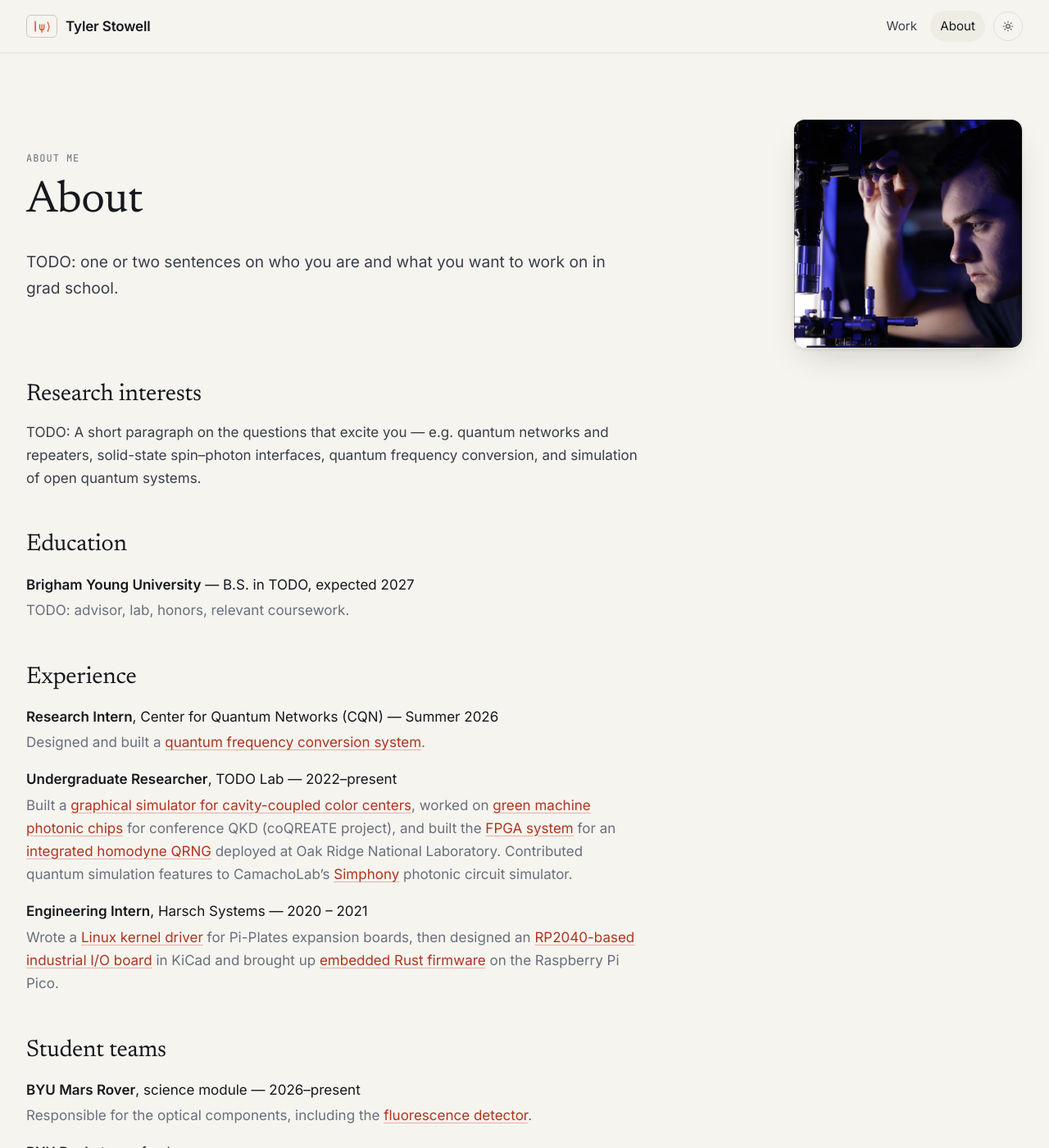
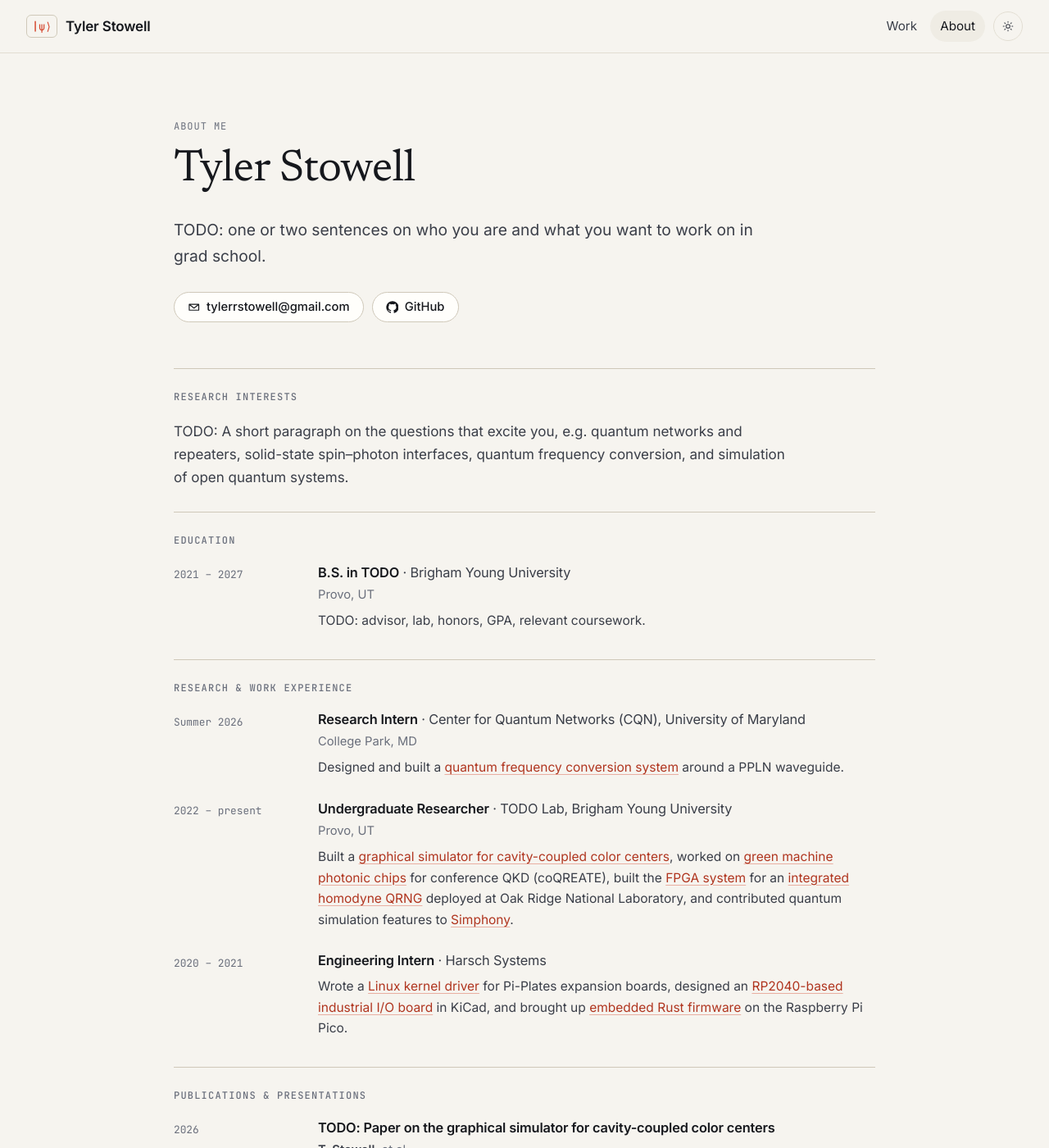
Before and after one commit to tystowell/tystowell.github.io, a Jekyll site: the page built from about.md, in a window 1280 px wide and 1400 px high. Shown: the whole window at 82% size. Built offline with Jekyll 4.4.1, drawn with Linux system fonts in a browser that asks for light colours; some of the changed text lies outside the part shown.

Commit message:
Work on about me page

```diff
--- /dev/null
+++ b/_data/resume.yml
@@ -0,0 +1,54 @@
+# Content for the About page (rendered by _layouts/resume.html).
+# Each entry: dates, title, org, optional location, a one-line detail, and optional links.
+# Keep entries newest first. Markdown and site links work in `detail`.
+
+education:
+  - dates: "2021 – 2027"
+    title: "B.S. in TODO"
+    org: Brigham Young University
+    location: Provo, UT
+    detail: "TODO: advisor, lab, honors, GPA, relevant coursework."
+
+experience:
+  - dates: Summer 2026
+    title: Research Intern
+    org: Center for Quantum Networks (CQN), University of Maryland
+    location: College Park, MD
+    detail: "Designed and built a [quantum frequency conversion system](/work/quantum-frequency-conversion/) around a PPLN waveguide."
+  - dates: 2022 – present
+    title: Undergraduate Researcher
+    org: "TODO Lab, Brigham Young University"
+    location: Provo, UT
+    detail: >-
+      Built a [graphical simulator for cavity-coupled color centers](/work/color-center-memory-simulator/),
+      worked on [green machine photonic chips](/work/green-machine-passive/) for conference QKD (coQREATE),
+      built the [FPGA system](/work/qrng-fpga/) for an [integrated homodyne QRNG](/work/homodyne-qrng/)
+      deployed at Oak Ridge National Laboratory, and contributed quantum simulation features to
+      [Simphony](/work/simphony/).
+  - dates: 2020 – 2021
+    title: Engineering Intern
+    org: Harsch Systems
+    detail: >-
+      Wrote a [Linux kernel driver](/work/pi-plate-kernel-driver/) for Pi-Plates expansion boards, designed an
+      [RP2040-based industrial I/O board](/work/rp2040-board/) in KiCad, and brought up
+      [embedded Rust firmware](/work/embedded-rust-rp2040/) on the Raspberry Pi Pico.
+
+teams:
+  - dates: 2026 – present
+    title: Science module, optics
+    org: BYU Mars Rover
+    detail: "Responsible for the optical components, including the [fluorescence detector](/work/byu-mars-rover/)."
+  - dates: "2022"
+    title: New-member competition
+    org: BYU Rocketry
+    detail: "Built a [rocket designed to reach a target altitude](/work/byu-rocketry/), placing third of around 40 teams."
+
+skills:
+  - label: Simulation
+    items: "TODO (Python, NumPy/SciPy, QuTiP, Julia, …)"
+  - label: Experimental
+    items: "TODO (free-space & fiber optics, nonlinear optics, single-photon detection, …)"
+  - label: Embedded & hardware
+    items: Rust, RP2040 / Cortex-M, KiCad PCB design
+  - label: Software
+    items: Python, Java, JavaScript, C, TensorFlow, Git
--- /dev/null
+++ b/_includes/resume-entries.html
@@ -0,0 +1,10 @@
+{%- for e in include.entries -%}
+<div class="cv-row">
+  <p class="cv-dates mono">{{ e.dates }}</p>
+  <div class="cv-body">
+    <h3 class="cv-title">{{ e.title }}{% if e.org %}<span class="cv-org"> · {{ e.org }}</span>{% endif %}</h3>
+    {% if e.location %}<p class="cv-meta">{{ e.location }}</p>{% endif %}
+    {% if e.detail %}<div class="cv-detail">{{ e.detail | replace: "](/", "](__BASE__/" | replace: "__BASE__", site.baseurl | markdownify }}</div>{% endif %}
+  </div>
+</div>
+{%- endfor -%}
--- /dev/null
+++ b/_layouts/resume.html
@@ -0,0 +1,55 @@
+---
+layout: default
+---
+{%- assign cv = site.data.resume -%}
+<article class="container page cv">
+  <header class="cv-header">
+    {% if page.eyebrow %}<p class="eyebrow mono">{{ page.eyebrow }}</p>{% endif %}
+    <h1>{{ page.title }}</h1>
+    {% if page.lede %}<p class="lede">{{ page.lede }}</p>{% endif %}
+    <div class="cv-actions">
+      {% if site.author.cv != "" %}<a class="btn btn-primary" href="{{ site.author.cv | relative_url }}" download>{% include icon.html name="file" %} Download CV</a>{% endif %}
+      {% if site.author.email != "" %}<a class="btn" href="mailto:{{ site.author.email }}">{% include icon.html name="mail" %} {{ site.author.email }}</a>{% endif %}
+      {% if site.author.github != "" %}<a class="btn" href="https://github.com/{{ site.author.github }}">{% include icon.html name="github" %} GitHub</a>{% endif %}
+      {% if site.author.scholar != "" %}<a class="btn" href="{{ site.author.scholar }}">{% include icon.html name="scholar" %} Scholar</a>{% endif %}
+    </div>
+  </header>
+
+  <section class="cv-section">
+    <h2 class="cv-heading mono">Research interests</h2>
+    <div class="cv-prose">{{ content }}</div>
+  </section>
+
+  {% if cv.education %}<section class="cv-section"><h2 class="cv-heading mono">Education</h2>{% include resume-entries.html entries=cv.education %}</section>{% endif %}
+  {% if cv.experience %}<section class="cv-section"><h2 class="cv-heading mono">Research & work experience</h2>{% include resume-entries.html entries=cv.experience %}</section>{% endif %}
+
+  {% if site.data.publications.size > 0 %}
+  <section class="cv-section">
+    <h2 class="cv-heading mono">Publications & presentations</h2>
+    {% for pub in site.data.publications %}
+    <div class="cv-row">
+      <p class="cv-dates mono">{{ pub.year }}</p>
+      <div class="cv-body">
+        <h3 class="cv-title">{% if pub.url != "" %}<a href="{{ pub.url }}">{{ pub.title }}</a>{% else %}{{ pub.title }}{% endif %}</h3>
+        <p class="cv-meta">{{ pub.authors | replace: "T. Stowell", "<strong>T. Stowell</strong>" }}</p>
+        <p class="cv-meta"><em>{{ pub.venue }}</em> <span class="cv-tag mono">{{ pub.type }}</span></p>
+      </div>
+    </div>
+    {% endfor %}
+  </section>
+  {% endif %}
+
+  {% if cv.teams %}<section class="cv-section"><h2 class="cv-heading mono">Student teams</h2>{% include resume-entries.html entries=cv.teams %}</section>{% endif %}
+
+  {% if cv.skills %}
+  <section class="cv-section">
+    <h2 class="cv-heading mono">Skills</h2>
+    {% for s in cv.skills %}
+    <div class="cv-row cv-row-tight">
+      <p class="cv-dates mono">{{ s.label }}</p>
+      <div class="cv-body"><p class="cv-skill">{{ s.items }}</p></div>
+    </div>
+    {% endfor %}
+  </section>
+  {% endif %}
+</article>
--- a/about.md
+++ b/about.md
@@ -1,69 +1,13 @@
 ---
-title: About
+title: Tyler Stowell
 permalink: /about/
+layout: resume
 eyebrow: About me
-photo: /assets/img/tyler-lab.jpg
-photo_alt: Tyler adjusting a micrometer stage under a microscope in the lab
 lede: "TODO: one or two sentences on who you are and what you want to work on in grad school."
 ---
 
-<!-- Everything below is ordinary Markdown. Replace the TODOs with your own content. -->
+<!-- This paragraph appears under "Research interests". The rest of the page comes from _data/resume.yml
+     and _data/publications.yml. -->
 
-## Research interests
-
-TODO: A short paragraph on the questions that excite you — e.g. quantum networks and repeaters,
+TODO: A short paragraph on the questions that excite you, e.g. quantum networks and repeaters,
 solid-state spin–photon interfaces, quantum frequency conversion, and simulation of open quantum systems.
-
-## Education
-
-**Brigham Young University** — B.S. in TODO, expected 2027
-: TODO: advisor, lab, honors, relevant coursework.
-
-## Experience
-
-<!-- Newest first. -->
-
-**Research Intern**, Center for Quantum Networks (CQN) — Summer 2026
-: Designed and built a [quantum frequency conversion system]({{ '/work/quantum-frequency-conversion/' | relative_url }}).
-
-**Undergraduate Researcher**, TODO Lab — 2022–present
-: Built a [graphical simulator for cavity-coupled color centers]({{ '/work/color-center-memory-simulator/' | relative_url }}),
-  worked on [green machine photonic chips]({{ '/work/green-machine-passive/' | relative_url }}) for conference QKD
-  (coQREATE project), and built the [FPGA system]({{ '/work/qrng-fpga/' | relative_url }}) for an [integrated homodyne QRNG]({{ '/work/homodyne-qrng/' | relative_url }})
-  deployed at Oak Ridge National Laboratory. Contributed quantum simulation features to CamachoLab's
-  [Simphony]({{ '/work/simphony/' | relative_url }}) photonic circuit simulator.
-
-**Engineering Intern**, Harsch Systems — 2020 – 2021
-: Wrote a [Linux kernel driver]({{ '/work/pi-plate-kernel-driver/' | relative_url }}) for Pi-Plates expansion boards, then designed an [RP2040-based industrial I/O board]({{ '/work/rp2040-board/' | relative_url }}) in KiCad and
-  brought up [embedded Rust firmware]({{ '/work/embedded-rust-rp2040/' | relative_url }}) on the Raspberry Pi Pico.
-
-## Student teams
-
-**BYU Mars Rover**, science module — 2026–present
-: Responsible for the optical components, including the [fluorescence detector]({{ '/work/byu-mars-rover/' | relative_url }}).
-
-**BYU Rocketry** — freshman year
-: Built a [rocket designed to reach a target altitude]({{ '/work/byu-rocketry/' | relative_url }}).
-
-## Publications & presentations
-
-{% if site.data.publications.size > 0 %}
-<ul class="pubs">
-{% for pub in site.data.publications %}
-  <li>
-    <span class="pub-type mono">{{ pub.type }}</span>
-    <div>
-      {% if pub.url != "" %}<a href="{{ pub.url }}"><strong>{{ pub.title }}</strong></a>{% else %}<strong>{{ pub.title }}</strong>{% endif %}<br>
-      <span class="muted">{{ pub.authors }} · <em>{{ pub.venue }}</em>, {{ pub.year }}</span>
-    </div>
-  </li>
-{% endfor %}
-</ul>
-{% endif %}
-
-## Skills
-
-- **Simulation:** TODO (Python, NumPy/SciPy, QuTiP, Julia, …)
-- **Experimental:** TODO (free-space & fiber optics, nonlinear optics, single-photon detection, …)
-- **Embedded & hardware:** Rust, RP2040 / Cortex-M, KiCad PCB design
-- **Software:** Python, Java, JavaScript, C, TensorFlow, Git
--- a/assets/css/main.css
+++ b/assets/css/main.css
@@ -425,6 +425,32 @@ p { margin: 0 0 1em; }
 .prose dl dd { margin: .2em 0 0; color: var(--muted); }
 .prose mjx-container[display="true"] { overflow-x: auto; overflow-y: hidden; padding: .3em 0; }
 
+/* ---------- Résumé (About page) ---------- */
+.cv { max-width: 920px; }
+.cv-header { margin-bottom: 56px; }
+.cv-header .lede { margin-bottom: 1.4em; }
+.cv-actions { display: flex; flex-wrap: wrap; gap: 10px; }
+.cv-section { padding: 28px 0 8px; border-top: 1px solid var(--line-strong); }
+.cv-heading { font-size: .75rem; font-weight: 500; letter-spacing: .1em; text-transform: uppercase; color: var(--muted); margin: 0 0 20px; }
+.cv-row { display: grid; grid-template-columns: 9.5rem minmax(0, 1fr); gap: 24px; padding: 0 0 26px; }
+.cv-row-tight { padding-bottom: 12px; }
+.cv-dates { margin: 0; padding-top: .25em; font-size: .8rem; color: var(--muted); }
+.cv-title { font-family: var(--font-sans); font-size: 1.02rem; font-weight: 600; line-height: 1.4; margin: 0; color: var(--ink); }
+.cv-title a { text-decoration-color: var(--line-strong); }
+.cv-org { font-weight: 400; color: var(--ink-soft); }
+.cv-meta { margin: .2em 0 0; font-size: .92rem; color: var(--muted); }
+.cv-meta strong { color: var(--ink-soft); font-weight: 600; }
+.cv-detail { margin-top: .45em; color: var(--ink-soft); font-size: .97rem; }
+.cv-detail p, .cv-prose p { margin: 0; }
+.cv-detail a, .cv-prose a { color: var(--accent-ink); text-decoration-color: color-mix(in srgb, var(--accent) 40%, transparent); }
+.cv-prose { color: var(--ink-soft); padding-bottom: 20px; max-width: 70ch; }
+.cv-prose p + p { margin-top: 1em; }
+.cv-skill { margin: 0; color: var(--ink-soft); font-size: .97rem; }
+.cv-tag { font-size: .68rem; text-transform: uppercase; letter-spacing: .08em; border: 1px solid var(--line); border-radius: 999px; padding: 1px 8px; margin-left: 6px; font-style: normal; }
+@media (max-width: 640px) {
+  .cv-row { grid-template-columns: 1fr; gap: 4px; }
+}
+
 /* Publications list (About) */
 .pubs { list-style: none; padding: 0 !important; }
 .pubs li { display: grid; grid-template-columns: 5.5em 1fr; gap: 14px; padding: 12px 0; border-bottom: 1px solid var(--line); margin: 0; }
```
Also changed, not shown: README.md.
